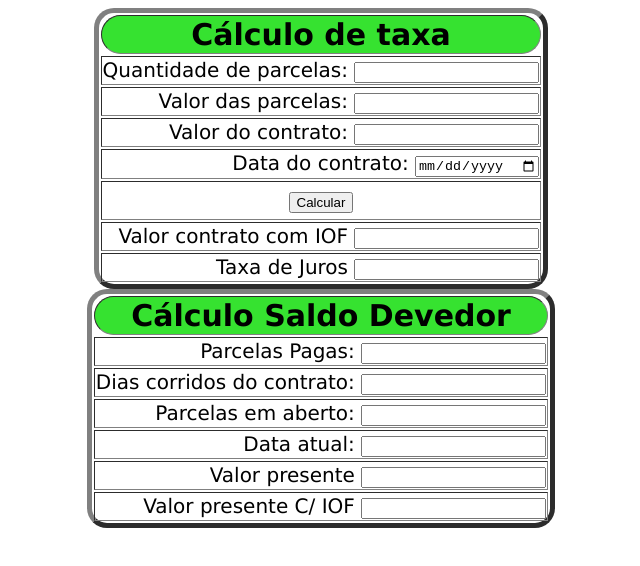
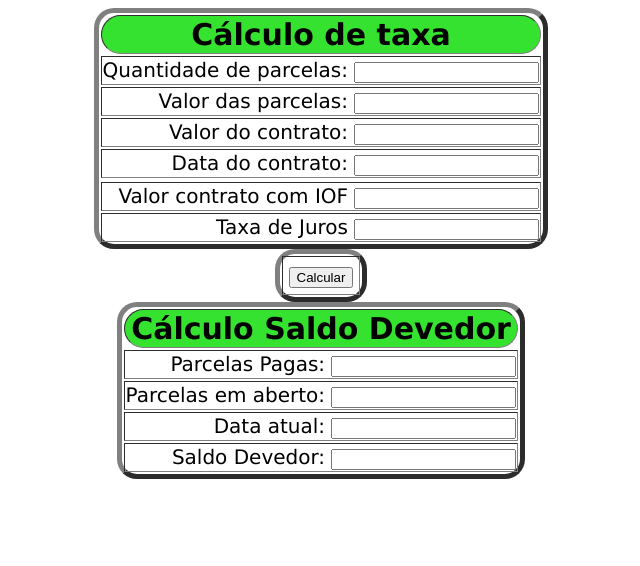
Before and after one commit to JVMAFESSOLI/taxaesd, a plain HTML site: page index.html in a window 1280 px wide. Shown: the whole page, without its empty margins (319-959 px from the left). Drawn offline with nearby package versions, Linux system fonts and the light colour scheme.

Commit message:
Update index.html

```diff
--- a/index.html
+++ b/index.html
@@ -57,14 +57,9 @@
                 <td> Valor do contrato: <input type="number" name="totalcontrato" id="totalcontrato" ></td>
             </tr>
             <tr>
-                <td> Data do contrato: <input type="date" name="datact" id="datact" ></td>
+                <td> Data do contrato: <input type="date, "DD/MM/YYYY"" name="datact" id="datact" ></td>
             </tr>
             <tr>
-                <td>
-                       <div>
-                            <input type="button" value="Calcular" onclick="calculartaxa();"name="" >
-                       </div>
-                </td>
             </tr>
             <tr>
                 <td> Valor contrato com IOF <input type="text" name="contratocomiof" id="contratocomiof" ></td>
@@ -74,14 +69,18 @@
             </tr>
         </table>
         <table border="5">
+            <td>
+                <div>
+                     <input type="button" value="Calcular" onclick="calculartaxa();"name="" >
+                </div>
+         </td>
+        </table>
+        <table border="5">
             <tr>
                 <th colspan="1">Cálculo Saldo Devedor</th>
             </tr>
                         <tr>
                 <td> Parcelas Pagas: <input type="number" name="pcpg" id="pcpg" ></td>
-            </tr>
-            <tr>
-                <td> Dias corridos do contrato: <input type="number" name="diac" id="diac" ></td>
             </tr>
             <tr>
                 <td> Parcelas em aberto: <input type="number" name="pcab" id="pcab" ></td>
@@ -90,11 +89,9 @@
                 <td> Data atual: <input type="date, "DD/MM/YYY"" name="datahj" id="datahj" ></td>
             </tr>
             <tr>
-                <td> Valor presente <input type="number" name="vp" id="vp" ></td>
+                <td> Saldo Devedor: <input type="number" name="vp" id="vp" ></td>
             </tr>
-            <tr>
-                <td> Valor presente C/ IOF <input type="number" name="vpciof" id="vpciof" ></td>
-            </tr>
+
 
         </table>
     </form>
```
